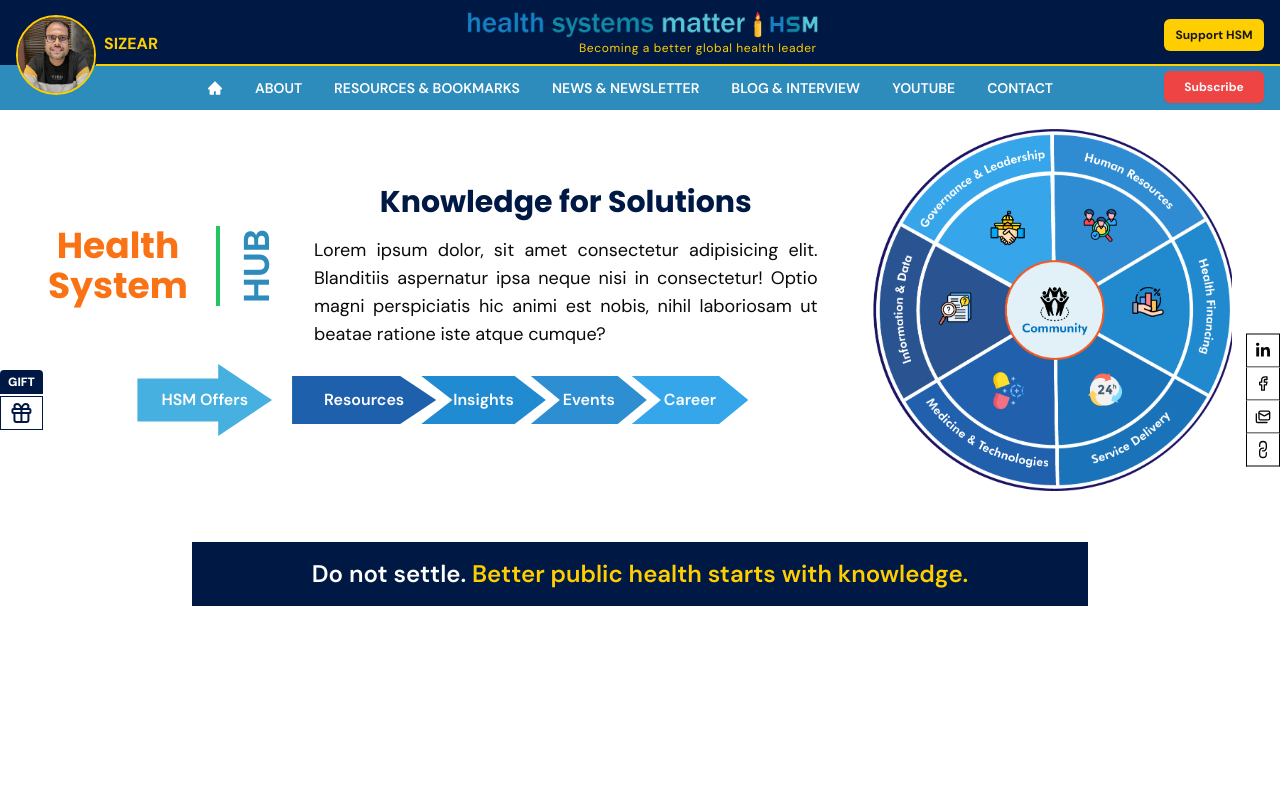
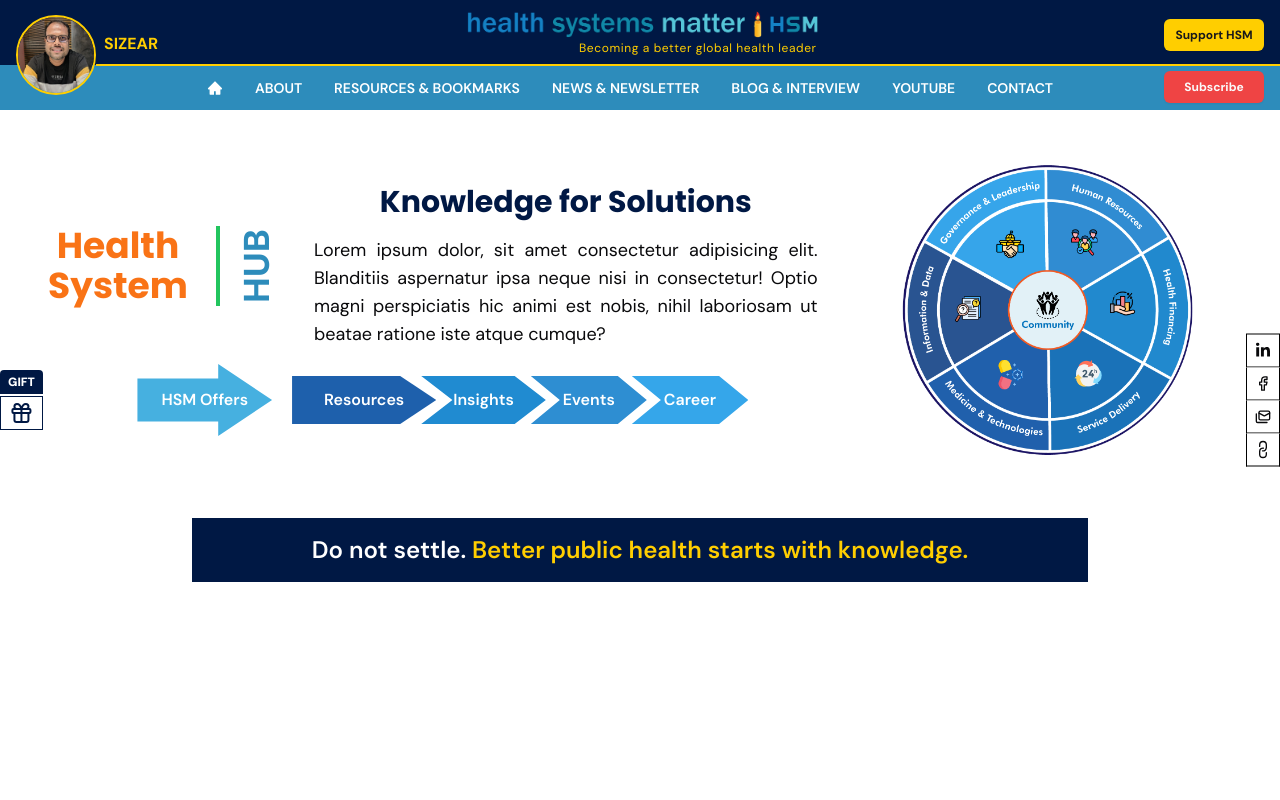
Before and after one commit to mehrabhossain1/hsm, a Next.js app: page / in a window 1280 px wide. Shown: the top 800 px of the page. Built offline with nearby package versions, Linux system fonts and the light colour scheme.

Commit message:
Fix: hero right image size

```diff
--- a/components/Homepage/HeroSection/HeroSection.tsx
+++ b/components/Homepage/HeroSection/HeroSection.tsx
@@ -91,12 +91,12 @@ const HeroSection = () => {
           <Image
             src={HeroImg}
             alt="Hero Image"
-            className="scale-125 w-full h-full object-cover"
+            className="w-full h-full object-cover"
           />
         </div>
       </div>
 
-      <div className="bg-[#001844] mt-8 text-white text-center font-semibold  text-2xl py-4  max-w-4xl mx-auto">
+      <div className="bg-[#001844] mt-2 text-white text-center font-semibold  text-2xl py-4  max-w-4xl mx-auto">
         Do not settle.{" "}
         <span className="text-[#FFCE00]">
           Better public health starts with knowledge.
```
